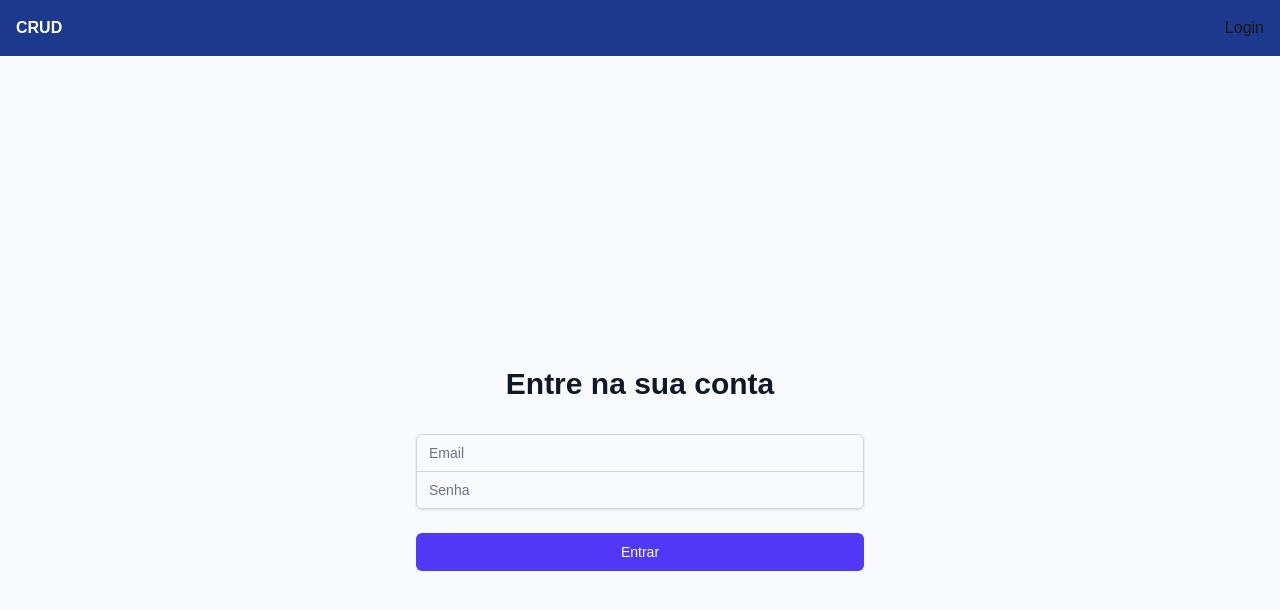
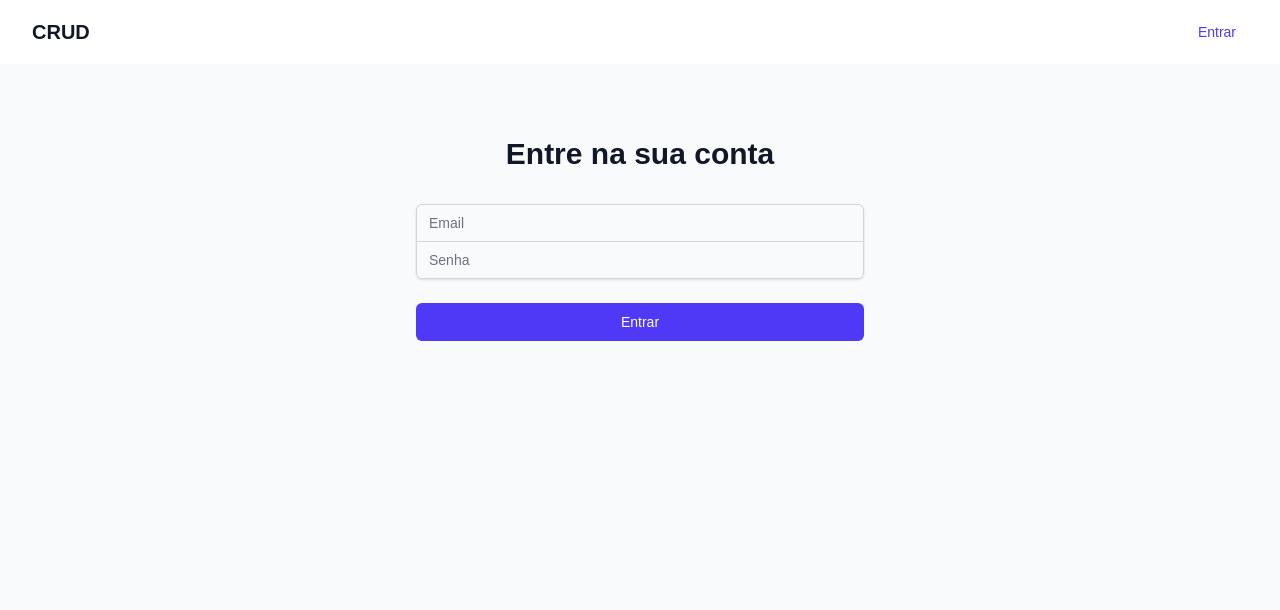
Before and after one commit to gabznavas/user-crud-djangoapi-nextjs-postgres, a Next.js app in the folder ui/: page /login in a window 1280 px wide. Shown: the top 610 px of the page. Built offline with nearby package versions, Linux system fonts and the light colour scheme.

Commit message:
fix message login

```diff
--- a/ui/src/app/components/header.tsx
+++ b/ui/src/app/components/header.tsx
@@ -1,10 +1,11 @@
-import Link from "next/link";
-import useToken from "../hooks/use-token";
-import { useRouter } from "next/navigation";
+'use client';
+
+import { useRouter } from 'next/navigation';
+import useToken from '../hooks/use-token';
 
 export default function Header() {
+  const router = useRouter();
   const { isAuthenticated, logout } = useToken();
-  const router = useRouter();
 
   const handleLogout = () => {
     logout();
@@ -12,24 +13,40 @@ export default function Header() {
   }
 
   return (
-    <header className="flex justify-between items-center p-4 bg-blue-900">
-      <div className="flex items-center gap-4">
-        <div>
-          <span className="text-white font-bold">CRUD</span>
+    <header className="bg-white shadow">
+      <div className="max-w-7xl mx-auto px-4 sm:px-6 lg:px-8">
+        <div className="h-16 flex items-center justify-between">
+          <div className="flex items-center">
+            <h1 className="text-xl font-bold text-gray-900">CRUD</h1>
+          </div>
+
+          <div className="flex items-center space-x-4">
+            {isAuthenticated ? (
+              <>
+                <button
+                  onClick={() => router.push('/users')}
+                  className="cursor-pointer text-gray-600 hover:text-gray-900 px-3 py-2 rounded-md text-sm font-medium"
+                >
+                  Usuários
+                </button>
+                <button
+                  onClick={handleLogout}
+                  className="cursor-pointer text-red-600 hover:text-red-900 px-3 py-2 rounded-md text-sm font-medium"
+                >
+                  Sair
+                </button>
+              </>
+            ) : (
+              <button
+                onClick={() => router.push('/login')}
+                className="text-indigo-600 hover:text-indigo-900 px-3 py-2 rounded-md text-sm font-medium"
+              >
+                Entrar
+              </button>
+            )}
+          </div>
         </div>
       </div>
-
-      {
-        isAuthenticated ? (
-          <div className="flex items-center gap-4">
-            <button className="cursor-pointer bg-gray-200 text-black px-4 py-2 rounded-md hover:bg-gray-300" onClick={handleLogout}>Logout</button>
-          </div>
-        ) : (
-          <div className="flex items-center gap-4">
-            <Link href="/login">Login</Link>
-          </div>
-        )
-      }
     </header>
   );
 }
--- a/ui/src/app/hooks/use-login.tsx
+++ b/ui/src/app/hooks/use-login.tsx
@@ -10,7 +10,7 @@ export default function useLogin() {
 
   const { setToken } = useToken();
 
-  const login = async (email: string, password: string) => {
+  const login = async (email: string, password: string): Promise<boolean> => {
     setIsLoading(true);
     setError(null);
     setSuccess(null);
@@ -31,11 +31,14 @@ export default function useLogin() {
         setToken(token)
 
         setSuccess('Login realizado com sucesso');
+        return true;
       } else {
         setError('Email ou senha inválidos');
+        return false;
       }
     } catch {
       setError('Erro ao fazer login');
+      return false;
     } finally {
       setIsLoading(false);
     }
--- a/ui/src/app/hooks/use-user.tsx
+++ b/ui/src/app/hooks/use-user.tsx
@@ -17,6 +17,8 @@ export default function useUser() {
   const { token } = useToken();
 
   const getUsers = async (): Promise<User[]> => {
+    setIsLoading(true);
+    try {
       const url = `${process.env.NEXT_PUBLIC_API_URL}/user`;
       const response = await fetch(url, {
         headers: {
@@ -35,6 +37,14 @@ export default function useUser() {
       }
       const data = await response.json();
       return data;
+    } catch (error) {
+      setError(error instanceof Error
+        ? error.message
+        : 'Erro ao carregar usuários');
+      return [];
+    } finally {
+      setIsLoading(false);
+    }
   }
 
   const getUser = async (id: string): Promise<User> => {
--- a/ui/src/app/login/page.tsx
+++ b/ui/src/app/login/page.tsx
@@ -26,12 +26,14 @@ export default function LoginPage() {
   });
 
   const onSubmit = async (data: Form) => {
-    await login(data.email, data.password);
-    router.push('/users');
+    const isLogin = await login(data.email, data.password);
+    if (isLogin) {
+      router.push('/users');
+    }
   };
 
   return (
-    <div className="min-h-screen flex items-center justify-center bg-gray-50 py-12 px-4 sm:px-6 lg:px-8">
+    <div className="min-h-screen flex pt-12 justify-center bg-gray-50 py-12 px-4 sm:px-6 lg:px-8">
       <div className="max-w-md w-full space-y-8">
         <div>
           <h2 className="mt-6 text-center text-3xl font-extrabold text-gray-900">
@@ -87,7 +89,7 @@ export default function LoginPage() {
           </div>
 
           <div>
-            {isLoading && <p>Carregando...</p>}
+            {isLoading && <p className="text-gray-500 p-2 bg-gray-100 rounded-md mb-2">Carregando...</p>}
             {error && <p className="text-red-500 p-2 bg-red-100 rounded-md mb-2">{error}</p>}
             {success && <p className="text-green-500 p-2 bg-green-100 rounded-md mb-2">{success}</p>}
             <button
--- a/ui/src/app/users/[id]/page.tsx
+++ b/ui/src/app/users/[id]/page.tsx
@@ -121,7 +121,7 @@ export default function UserFormPage({ params }: PageProps) {
         {isNew ? 'Novo Usuário' : 'Editar Usuário'}
       </h1>
 
-      {isLoading && <div className="p-4">Carregando...</div>}
+      {isLoading && <div className="bg-gray-100 p-4 rounded-md mb-4">Carregando...</div>}
 
       {error && (
         <div className="bg-red-100 border border-red-400 text-red-700 px-4 py-3 rounded mb-4">
--- a/ui/src/app/users/layout.tsx
+++ b/ui/src/app/users/layout.tsx
@@ -6,7 +6,9 @@ export default function UsersLayout({ children }: { children: React.ReactNode })
   return (
     <div>
       <Header />
-      {children}
+      <div className="p-4">
+        {children}
+      </div>
     </div>
   )
 }
--- a/ui/src/app/users/page.tsx
+++ b/ui/src/app/users/page.tsx
@@ -47,7 +47,7 @@ export default function UsersPage() {
         </button>
       </div>
 
-      {isLoading && <div className="p-4">Carregando...</div>}
+      {isLoading && <div className='bg-gray-100 p-4 rounded-md mb-4'>Carregando...</div>}
       {error && (
         <div className="bg-red-100 border border-red-400 text-red-700 px-4 py-3 rounded mb-4">
           {error}
```
Lines whose indentation alone changed are shown as unchanged.
